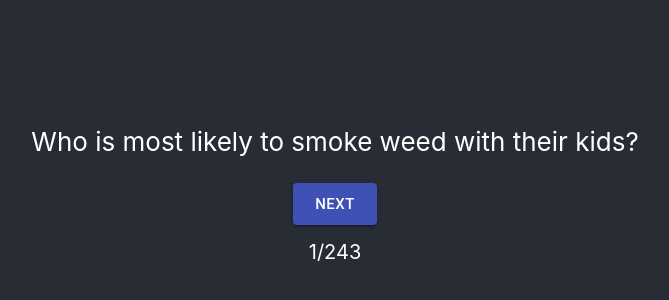
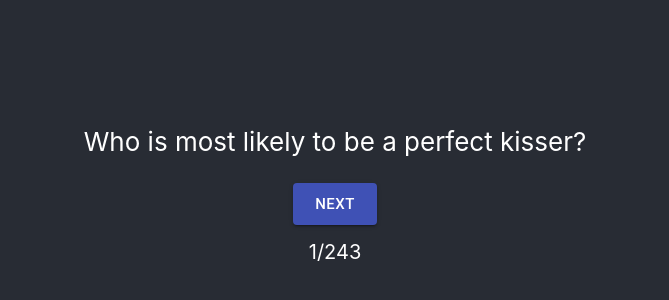
Before and after one commit to niedzii/pszczolki-ui, a React (Create React App) app: page / in a window 1280 px wide. Shown: the part 218-518 px from the top of the page, without its empty margins (305-974 px from the left). Built offline with nearby package versions, Linux system fonts and the light colour scheme.

Commit message:
removed on click shuffling

```diff
--- a/src/App.tsx
+++ b/src/App.tsx
@@ -1,13 +1,18 @@
-import React, {useState} from 'react';
+import React, {useEffect, useState} from 'react';
 import './App.css';
 import {Button} from "@material-ui/core";
-import {css, keyframes} from "emotion";
+import {css} from "emotion";
 import {questions} from "./Questions";
 
 const App: React.FC = () => {
 
     let [index, setIndex] = useState(0);
     let [buttonLabel, setButtonLabel] = useState('Next');
+    let [wimlts, setWimlts] = useState([] as string[]);
+
+    useEffect(() => {
+        setWimlts(shuffle(questions));
+    }, []);
 
     function getNext(): void {
         setIndex(++index);
@@ -20,8 +25,6 @@ const App: React.FC = () => {
             setIndex(0)
         }
     }
-
-    const wimlts: string[] = shuffle(questions);
 
     const counter = css`
         padding-top: 15px;
@@ -56,7 +59,6 @@ const App: React.FC = () => {
                 {index + 1}/{wimlts.length}
             </div>
         </header>
-
     );
 };
 
```
